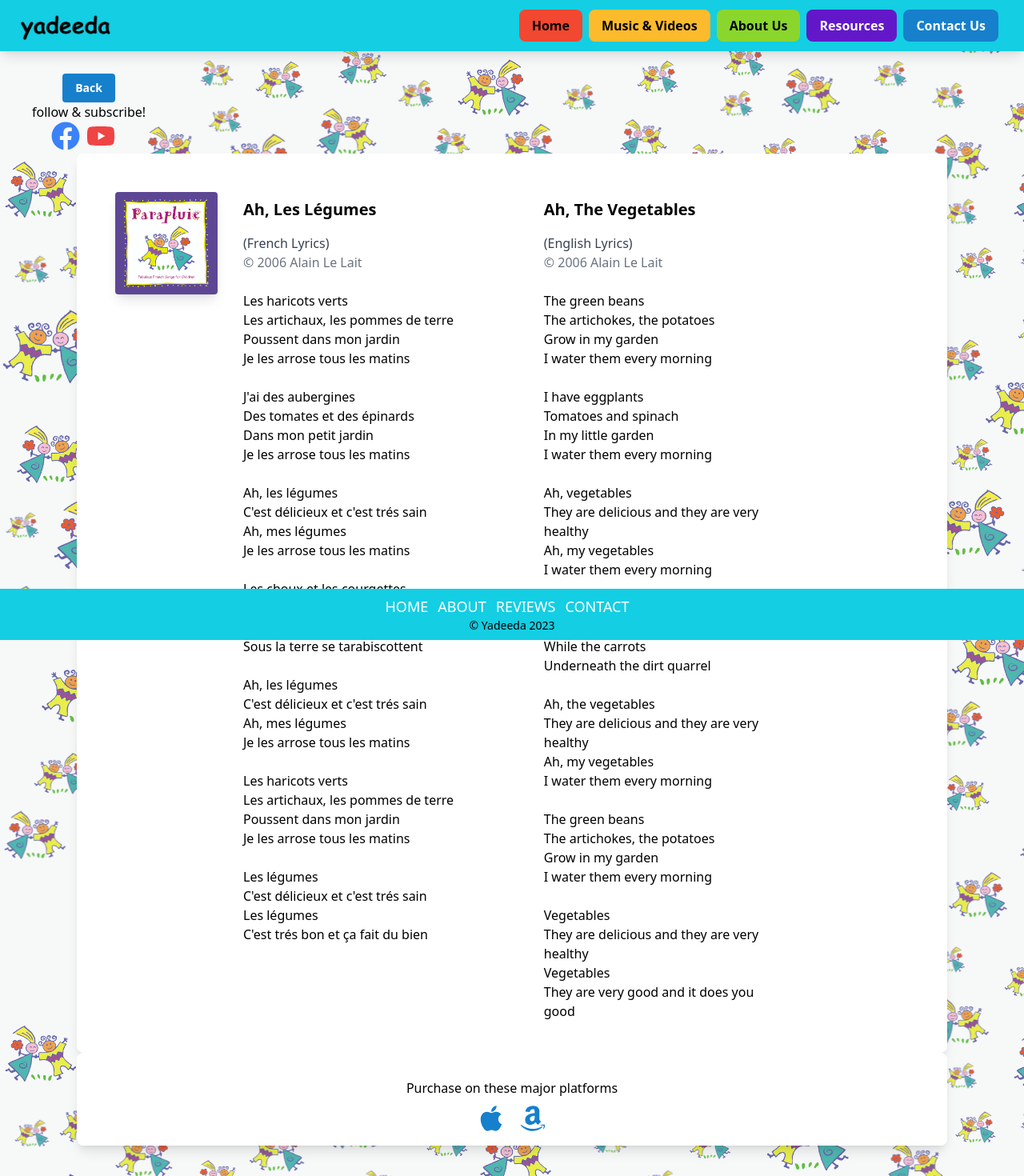
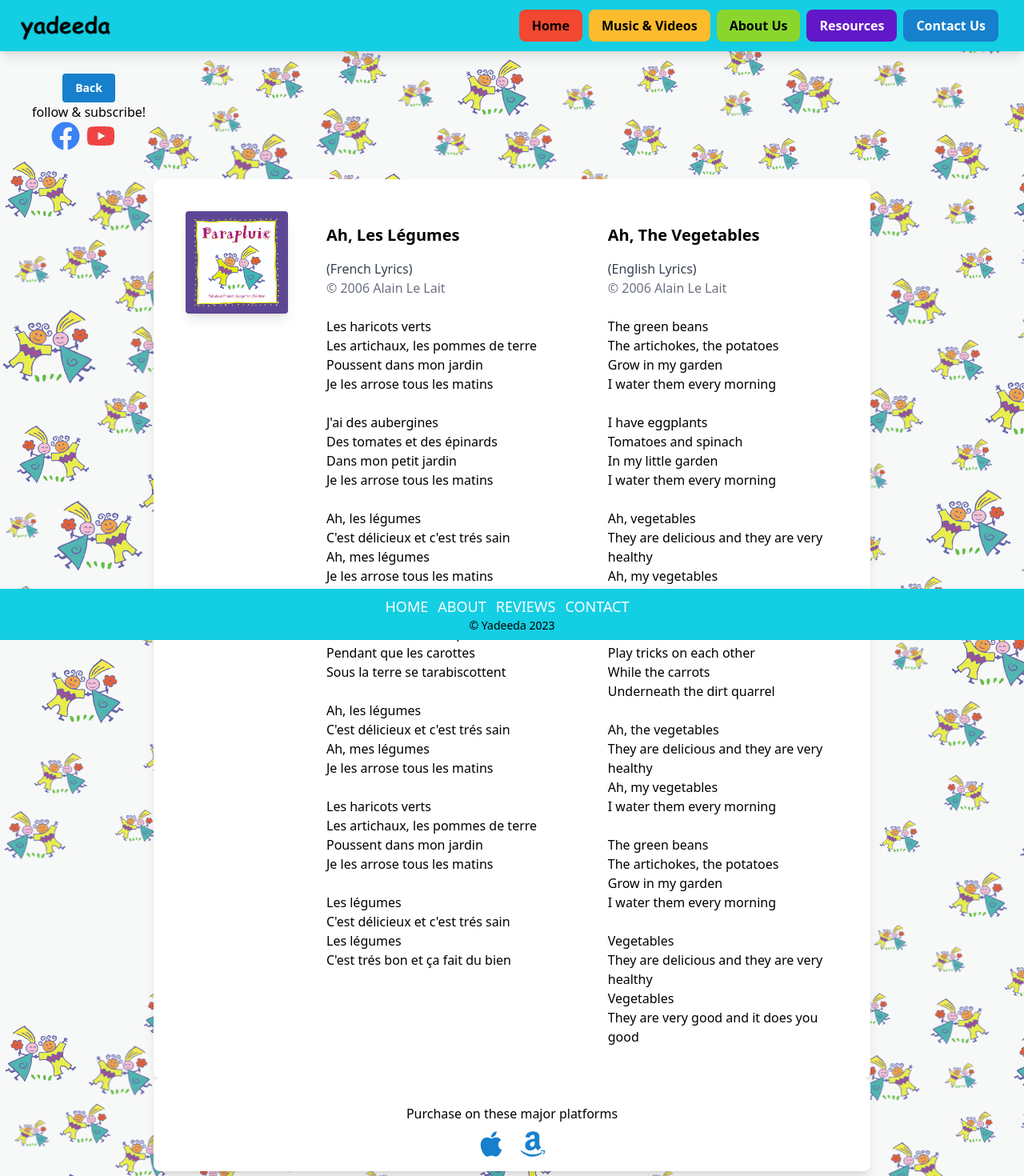
Before and after one commit to sjlelait/yadeeda, a React (Create React App) app: page /song/1 in a window 1280 px wide. Shown: the top 1470 px of the page at 80% size. Built offline with nearby package versions, Linux system fonts and the light colour scheme.

Commit message:
wip: edits song styling

```diff
--- a/src/pages/Song.js
+++ b/src/pages/Song.js
@@ -9,19 +9,19 @@ const Song = () => {
 
 
     return (
-        <div className="w-full overflow-auto text-center mt-16 md:text-left md:p-16" translate="no">
-            <div className="flex flex-col md:flex-row bg-white rounded-lg shadow-lg md:p-4">
-                <img src={song.image} alt="Yadeeda Album" className="w-32 h-32 mt-12 ml-12 rounded shadow-lg md:m-8" />
+        <div className="w-full overflow-auto text-center mt-16 md:text-left md:p-16 mt-24" translate="no">
+            <div className="flex flex-col md:flex-row bg-white rounded-lg shadow-lg md:p-4 lg:ml-24 lg:mr-24">
+                <img src={song.image} alt="Yadeeda Album" className="w-32 h-32 mt-12 ml-12 rounded shadow-lg md:m-6" />
                 {song.titleF ? (
                 <div className="mt-10 md:flex md:flex-row md:items-start">
-                    <div className="md:w-1/2 pr-4">
+                    <div className="md:w-1/2 pr-4 md:pl-6">
                         <h1 className="text-xl font-bold pb-4">{song.titleF}</h1>
                         <p className="text-gray-700">(French Lyrics)</p>
                         <p className="text-gray-500">{song.copyright}</p>
                         <br />
                         <p style={{ whiteSpace: "pre-line" }}>{song.french}</p>
                     </div>
-                    <div className="mt-12 pb-6 md:w-1/2 md:pl-12 md:mt-0">
+                    <div className="mt-12 pb-6 md:w-1/2 md:pl-10 md:mt-0">
                         <h1 className="text-xl font-bold pb-4">{song.titleE}</h1>
                         <p className="text-gray-700">(English Lyrics)</p>
                         <p className="text-gray-500">{song.copyright}</p>
@@ -30,8 +30,8 @@ const Song = () => {
                     </div>
                 </div>
                 ) : (
-                <div className="">
-                    <h1 className="text-xl font-bold pt-6 pb-4">{song.titleE}</h1>
+                <div className="pb-6 md:ml-24 md:mt-8">
+                    <h1 className="text-xl font-bold pt-6 pb-4 lg:w-full">{song.titleE}</h1>
                     <p className="text-gray-700">(English Lyrics)</p>
                     <p className="text-gray-500">{song.copyright}</p>
                     <br />
@@ -39,7 +39,7 @@ const Song = () => {
                 </div>
                 )}
             </div>
-            <div className="mt-auto">
+            <div className="mt-auto lg:ml-24 lg:mr-24">
                 <PurchaseButtons />
             </div>
         </div>
```
